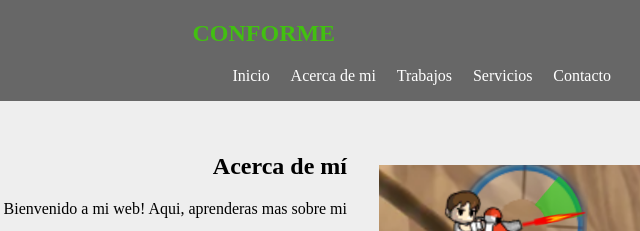
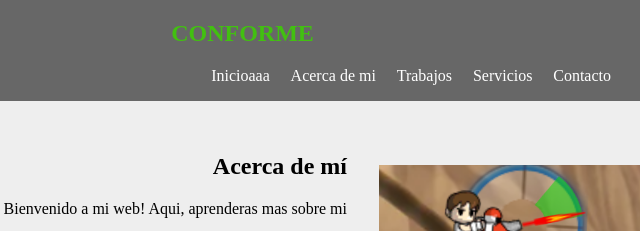
Before and after one commit to CarlosEduardoFC/MI-WEB, a plain HTML site: page index.html in a window 1280 px wide. Shown: the top 231 px of the page, 637-1277 px from the left. Drawn offline with Linux system fonts and the light colour scheme; files whose address does not match are found by name.

Commit message:
Update index.html

```diff
--- a/index.html
+++ b/index.html
@@ -26,7 +26,7 @@
             </label>
             <h1 class="nombre">charlyys212</h1>
           <ul>
-            <li><a href="">Inicio</a></li>
+            <li><a href="">Inicioaaa</a></li>
             <li><a href="">Acerca de mi</a></li>
             <li><a href="">Trabajos</a></li>
             <li><a href="">Servicios</a></li>
```
